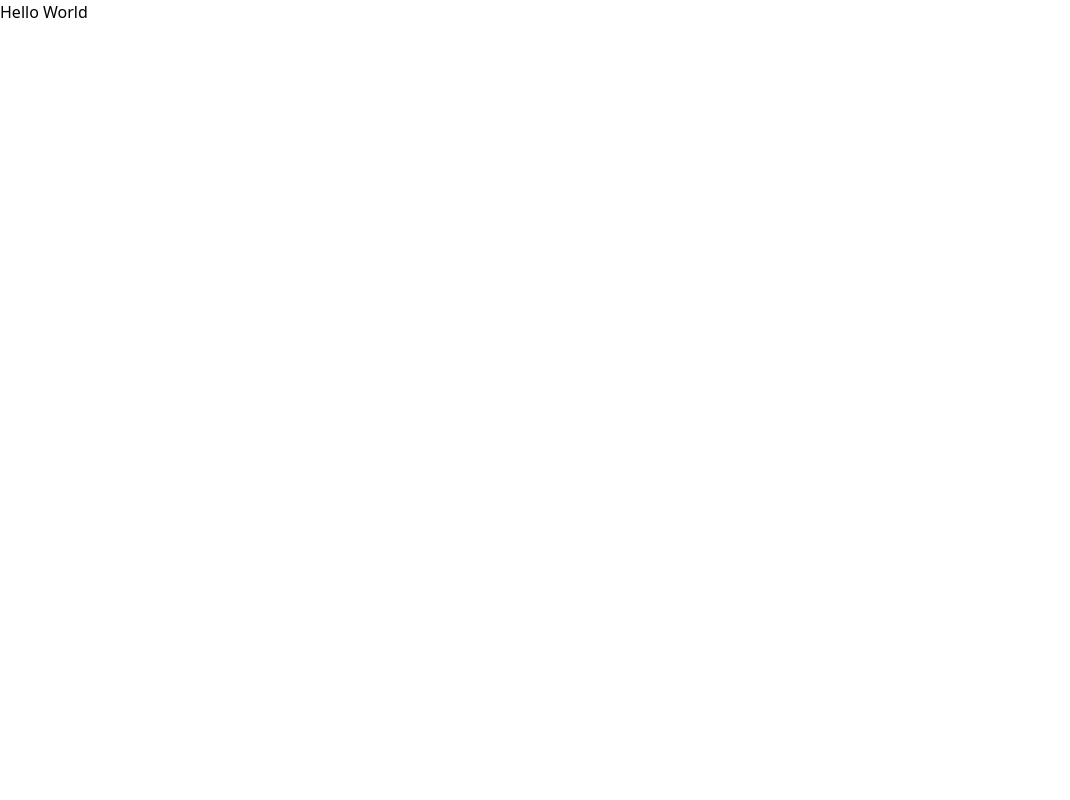
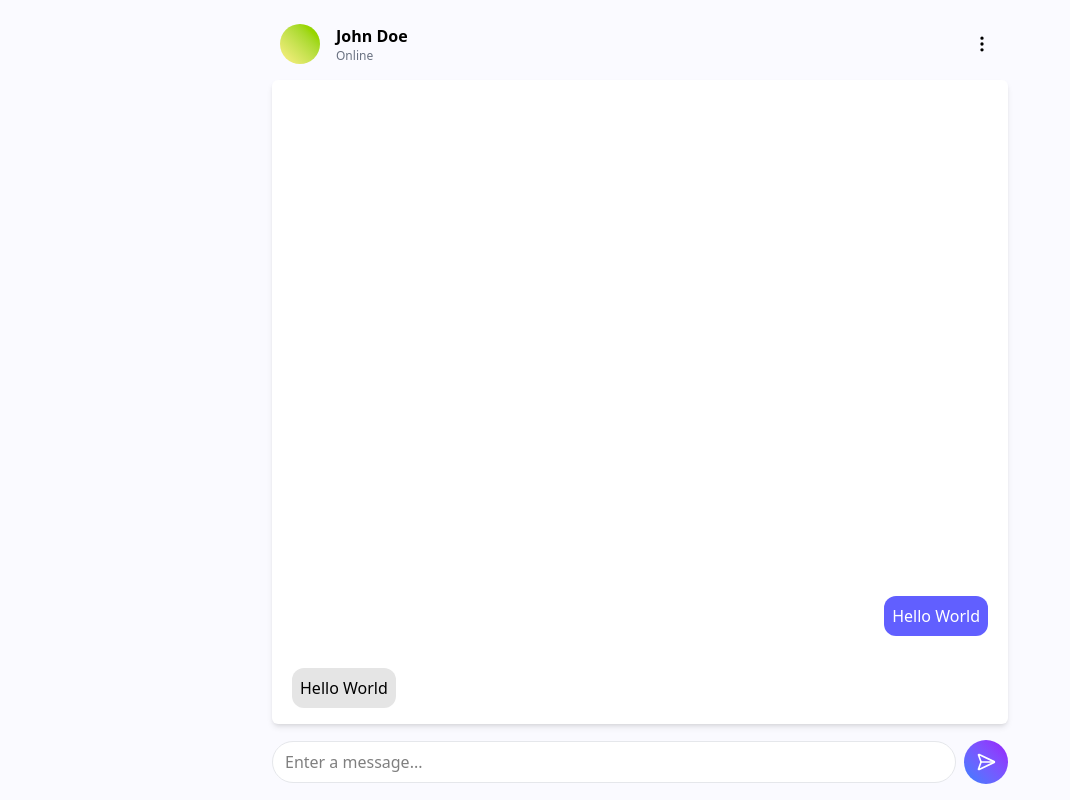
Before and after one commit to gstsdev/chat-app, a React (Vite) app: page / in a window 1280 px wide. Shown: the whole page, without its empty margins (0-1070 px from the left). Built offline with nearby package versions, Linux system fonts and the light colour scheme.

Commit message:
feat: add chat page
- add chat info header
- add chat message history
- add message form

```diff
--- a/src/App.tsx
+++ b/src/App.tsx
@@ -1,5 +1,7 @@
+import ChatPage from "./pages/chat";
+
 function App() {
-  return <div>Hello World</div>;
+  return <ChatPage />;
 }
 
 export default App;
--- /dev/null
+++ b/src/pages/chat/ChatInfoHeader.tsx
@@ -0,0 +1,18 @@
+import { EllipsisVerticalIcon } from "lucide-react";
+
+export default function ChatInfoHeader() {
+  return (
+    <div className="flex items-center gap-4 p-2 w-full">
+      <div className="bg-linear-to-tr from-yellow-200 to-lime-500 rounded-full size-10"></div>
+      <div>
+        <h1 className="font-semibold text-md">John Doe</h1>
+        <p className="text-xs text-gray-500">Online</p>
+      </div>
+      <div className="ml-auto">
+        <button className="cursor-pointer rounded-full p-2 hover:bg-black/5 transition-colors">
+          <EllipsisVerticalIcon className="size-5" />
+        </button>
+      </div>
+    </div>
+  );
+}
--- /dev/null
+++ b/src/pages/chat/ChatMessageHistory.tsx
@@ -0,0 +1,18 @@
+export default function ChatMessageHistory() {
+  return (
+    <div className="bg-white rounded-md shadow-md size-full overflow-y-auto min-h-0 flex flex-col">
+      <div className="h-fit mt-auto">
+        <div className="w-full py-4 px-5">
+          <div className="ml-auto p-2 rounded-xl bg-indigo-500 text-white w-fit h-fit">
+            <p>Hello World</p>
+          </div>
+        </div>
+        <div className="w-full py-4 px-5">
+          <div className="mr-auto p-2 rounded-xl bg-neutral-200 text-black w-fit h-fit">
+            <p>Hello World</p>
+          </div>
+        </div>
+      </div>
+    </div>
+  );
+}
--- /dev/null
+++ b/src/pages/chat/MessageForm.tsx
@@ -0,0 +1,35 @@
+import { SendHorizontalIcon } from "lucide-react";
+
+export default function MessageForm() {
+  return (
+    <form
+      className="flex items-center gap-2 mt-2 w-full"
+      onSubmit={(ev) => {
+        ev.preventDefault();
+        console.log(
+          (
+            ev.currentTarget.elements.namedItem(
+              "message",
+            ) as HTMLTextAreaElement
+          ).value,
+        );
+      }}
+    >
+      <div className="flex border border-gray-200 bg-white rounded-full flex-1 px-3 py-2 focus-within:border-gray-300 h-fit">
+        <textarea
+          name="message"
+          className="resize-none focus-visible:outline-none w-full "
+          rows={1}
+          placeholder="Enter a message..."
+        ></textarea>
+      </div>
+      <button
+        type="submit"
+        className="shrink-0 bg-linear-to-tr from-blue-500 to-purple-600 text-white p-3 rounded-full"
+      >
+        <SendHorizontalIcon className="size-5" />
+        <span className="sr-only">Send</span>
+      </button>
+    </form>
+  );
+}
--- /dev/null
+++ b/src/pages/chat/index.tsx
@@ -0,0 +1,21 @@
+import ChatInfoHeader from "./ChatInfoHeader";
+import ChatMessageHistory from "./ChatMessageHistory";
+import MessageForm from "./MessageForm";
+
+export default function ChatPage() {
+  return (
+    <div className="flex flex-col size-full bg-[#fafaff]">
+      <main className="flex flex-col max-w-3xl size-full p-4 gap-2 m-auto">
+        <div className="w-full">
+          <ChatInfoHeader />
+        </div>
+        <div className="flex-1">
+          <ChatMessageHistory />
+        </div>
+        <div className="flex-auto max-h-fit">
+          <MessageForm />
+        </div>
+      </main>
+    </div>
+  );
+}
```
